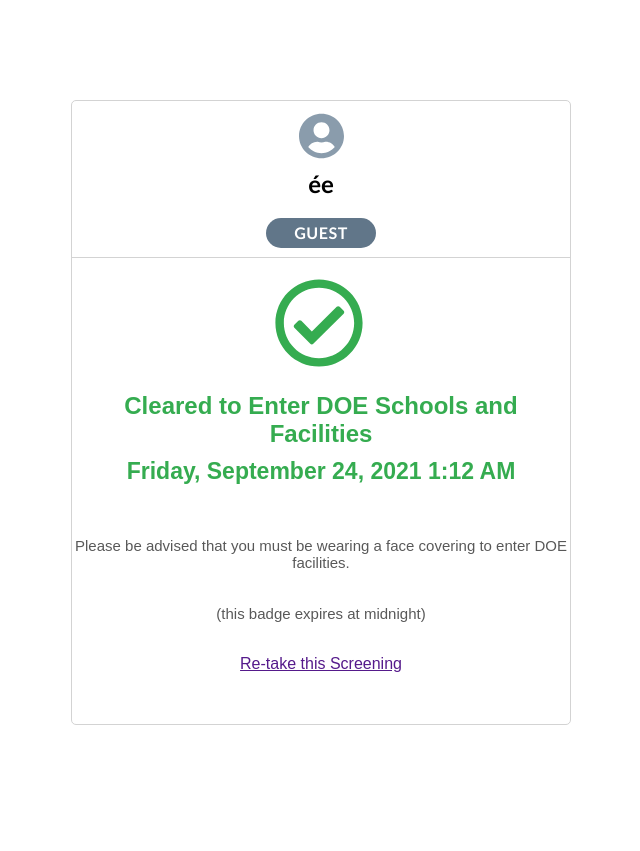
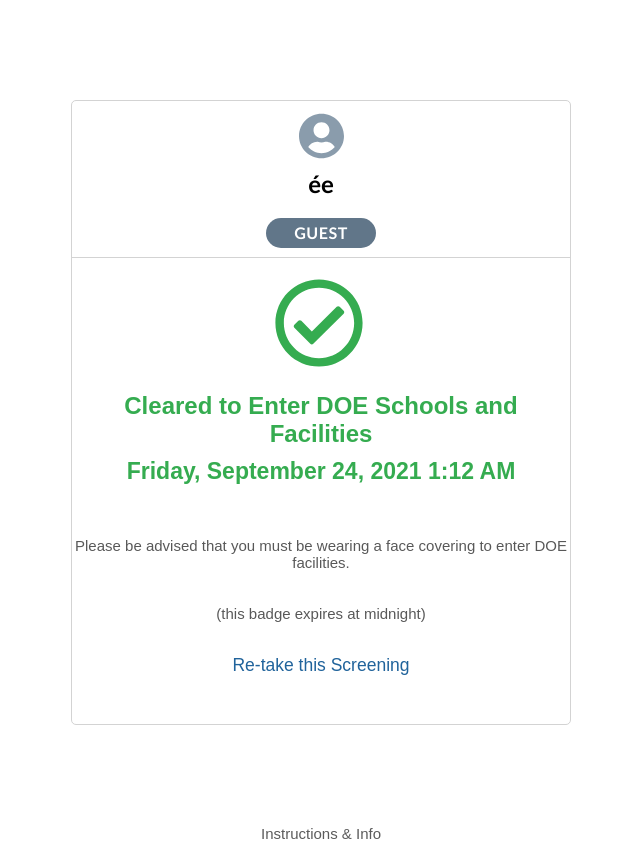
Before and after one commit to GSRHackZ/Health-Screening-Plus, a plain HTML site: page screening_gen.html in a window 1280 px wide. Shown: the whole page, without its empty margins (319-959 px from the left). Before the commit the page ends 825 px from the top, so only its background shows below. Drawn offline with Linux system fonts and the light colour scheme.

Commit message:
Update screening_gen.html

```diff
--- a/screening_gen.html
+++ b/screening_gen.html
@@ -25,9 +25,10 @@
                     <h2 id="ver_msg_info"></h2>
                 </span>
                 <p>Please be advised that you must be wearing a face covering to enter DOE facilities.<br><br><br>(this badge expires at midnight)</p><br>
-                <a style="margin-top: 50px;margin-bottom: -100px;" href="">Re-take this Screening</a>
+                <a style="margin-top: 50px;margin-bottom: -100px;text-decoration: none;color: #20639B; font-size: 1.09375rem;" href="">Re-take this Screening</a>
             </div>
         </div>
+        <a href="https://github.com/GSRHackZ/Health-Screening-Plus#readme" target="_Blank" style="cursor: pointer;font-size: 15px;font-family: Arial,sans-serif;text-decoration: none; color: rgba(0, 0, 0, 0.644);">Instructions & Info</a>
     </center>
     <script src="factory.js"></script>
 </body>
```
